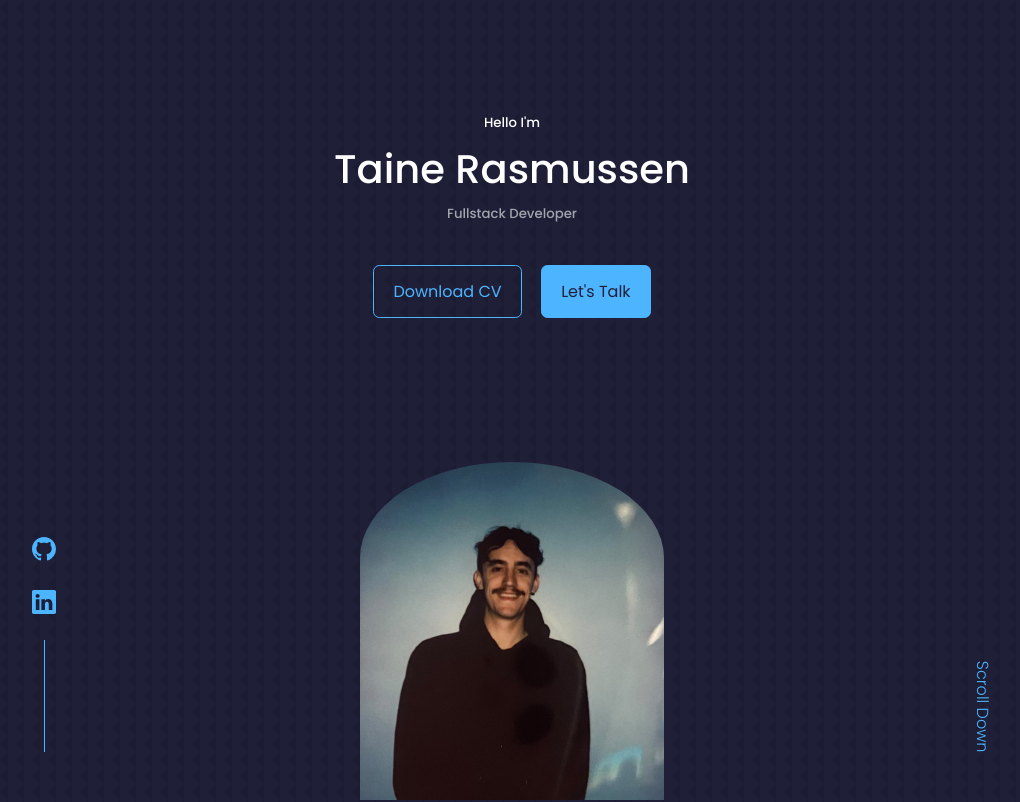
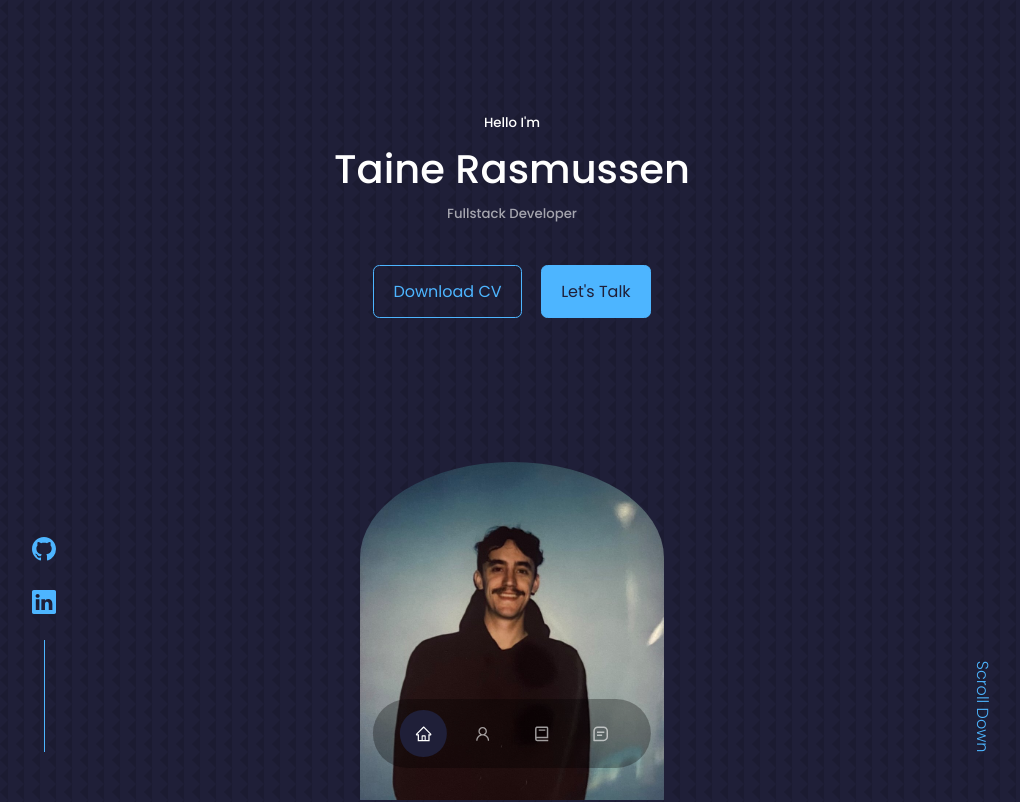
Before and after one commit to taine-rasmussen/portfoliov1, a React (Create React App) app: page / in a window 1280 px wide. Shown: the top 802 px of the page, without its empty margins (128-1148 px from the left). Built offline with nearby package versions, Linux system fonts and the light colour scheme.

Commit message:
styled nav bar

```diff
--- a/src/Components/Nav/Nav.css
+++ b/src/Components/Nav/Nav.css
@@ -0,0 +1,32 @@
+nav {
+  background: rgba(0, 0, 0, 0.3);
+  width: max-content;
+  display: block;
+  padding: 0.7rem 1.7rem;
+  z-index: 2;
+  position: fixed;
+  left: 50%;
+  transform: translateX(-50%);
+  bottom: 2rem;
+  display: flex;
+  gap: 0.8rem;
+  border-radius: 3rem;
+}
+
+nav a {
+  background: transparent;
+  padding: 0.9rem;
+  border-radius: 50%;
+  display: flex;
+  color: var(--colour-light);
+  font-size: 1.1rem;
+}
+
+nav a:hover {
+  background: rgba(0, 0, 0, 0.4);
+}
+
+nav a.active {
+  background: var(--colour-bg);
+  color: var(--colour-white);
+}
--- a/src/Components/Nav/Nav.js
+++ b/src/Components/Nav/Nav.js
@@ -7,7 +7,7 @@ import { BiBook, BiMessageSquareDetail } from 'react-icons/bi';
 const Nav = () => {
    return (
       <nav>
-         <a href='#'><AiOutlineHome /></a>
+         <a href='#' className="active"><AiOutlineHome /></a>
          <a href='#about'><AiOutlineUser /></a>
          <a href='#experience'><BiBook /></a>
          <a href='#contact'><BiMessageSquareDetail /></a>
```
